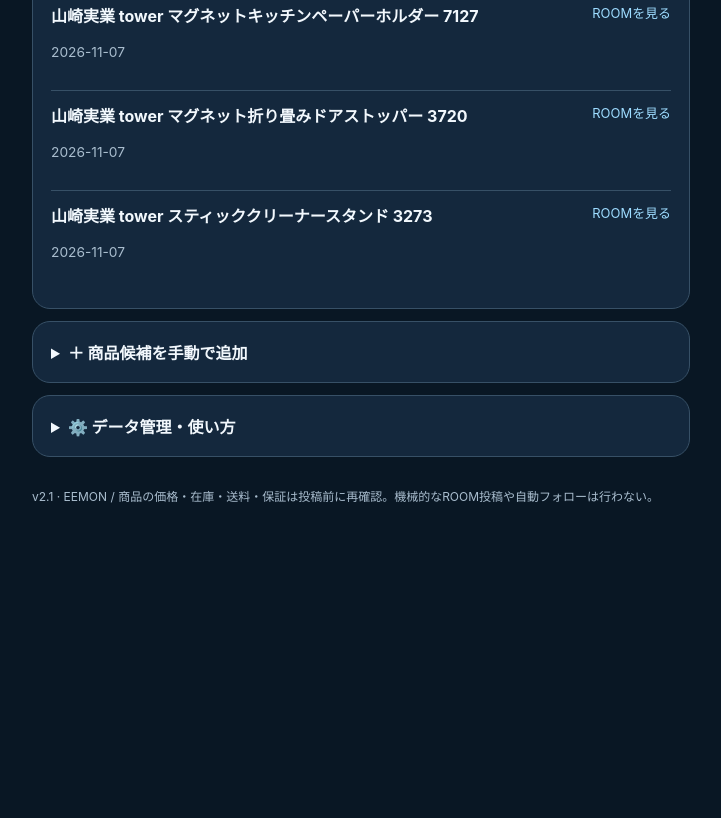
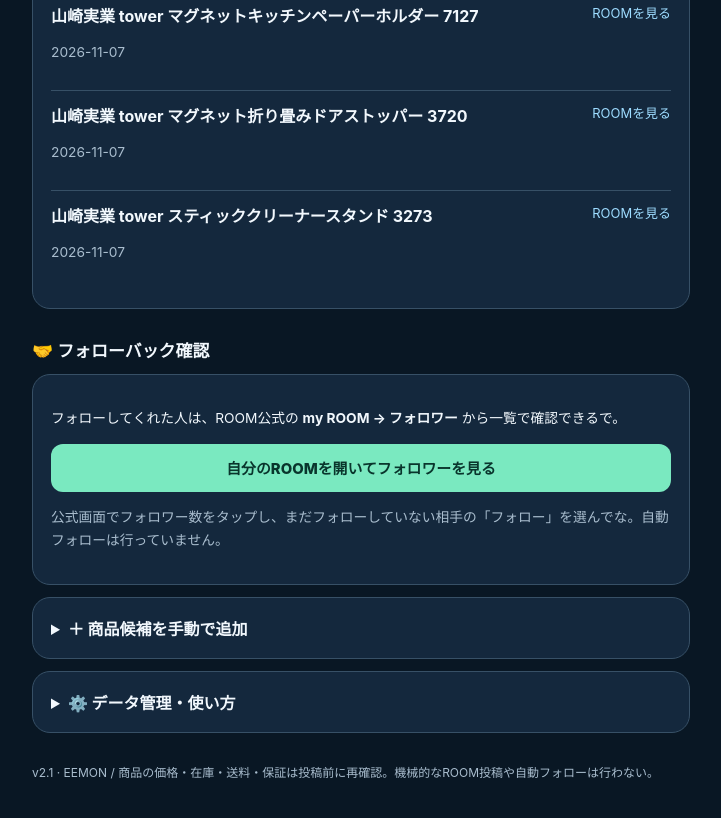
Before and after one commit to nexlab-dev/eemon-room-dashboard, a plain HTML site: page index.html in a window 1280 px wide. Shown: the part 1664-2482 px from the top of the page, without its empty margins (279-1000 px from the left). Before the commit the page ends 2261 px from the top, so only its background shows below. Drawn offline with Linux system fonts and the light colour scheme.

Commit message:
EEMON: add low-friction follow-back review link to official ROOM; no machine follows

```diff
--- a/index.html
+++ b/index.html
@@ -28,6 +28,12 @@
   <div id="reviews"></div>
   <div class="section-heading"><h2>✅ 公開履歴</h2></div>
   <div id="published" class="panel"></div>
+  <div class="section-heading"><h2>🤝 フォローバック確認</h2></div>
+  <section class="panel" aria-label="楽天ROOMのフォローバック確認">
+    <p>フォローしてくれた人は、ROOM公式の <b>my ROOM → フォロワー</b> から一覧で確認できるで。</p>
+    <a class="button green" href="https://room.rakuten.co.jp/eemon_sagashi_papa/items" target="_blank" rel="noopener noreferrer">自分のROOMを開いてフォロワーを見る</a>
+    <p class="muted small">公式画面でフォロワー数をタップし、まだフォローしていない相手の「フォロー」を選んでな。自動フォローは行っていません。</p>
+  </section>
   <details class="panel"><summary>＋ 商品候補を手動で追加</summary>
     <form id="manual-form" class="form" autocomplete="off">
       <label>商品名<input name="name" maxlength="90" required placeholder="例：便利な収納用品"></label>
```
